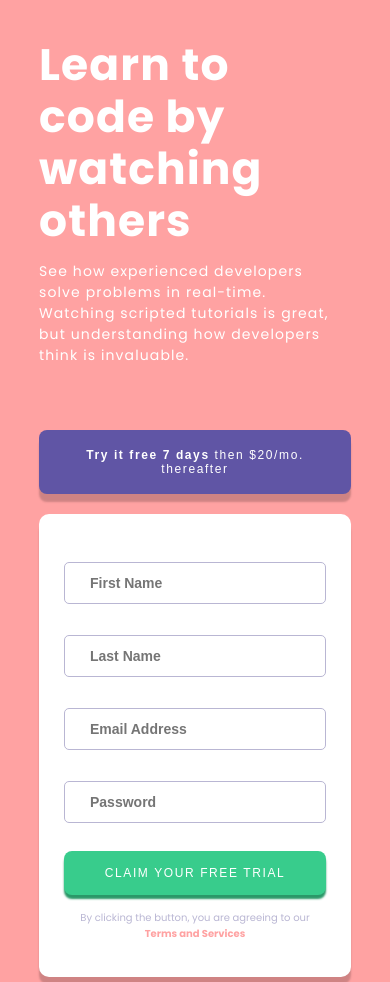
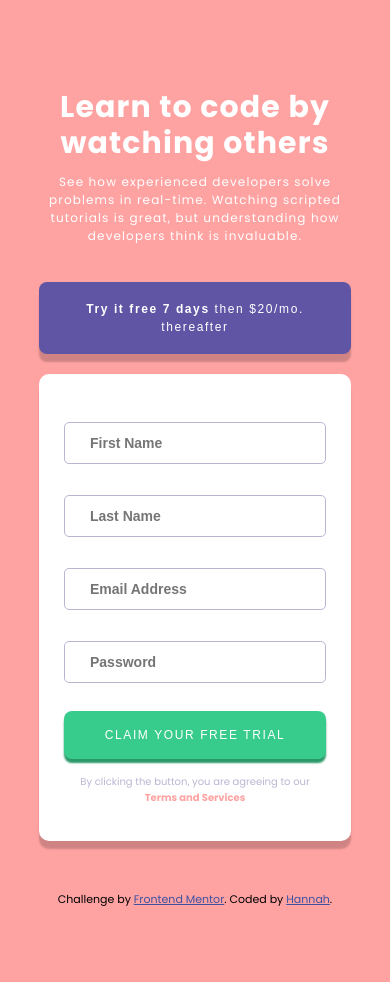
Before and after one commit to hannah-saurusrex/intro-with-signup-form, a website: page app/index.html in a window 390 px wide. Shown: the top 982 px of the page. After the commit the page ends 919 px from the top, so only its background shows below. Drawn offline with Linux system fonts and the light colour scheme.

Commit message:
refined mobile styles including spacing and font sizes

```diff
--- a/app/assets/styles/styles.css
+++ b/app/assets/styles/styles.css
@@ -10,9 +10,6 @@
 }
 
 html {
-    background-image: url("/app/assets/images/bg-intro-desktop.png") no-repeat center fixed;
-    background-size: cover;
-    background-color: var(--red);
     -moz-box-sizing: border-box; /* Firefox */
     -webkit-box-sizing: border-box; /* Safari */
 }
@@ -24,6 +21,9 @@ body {
     max-width: 1440px;
     padding-top: 10%;
     width: 80%;
+    background-image: url("/app/assets/images/bg-intro-desktop.png") no-repeat center fixed;
+    background-size: cover;
+    background-color: var(--red);
 }
 
 .main {
@@ -139,18 +139,40 @@ input[type=text] {
     /* mobile styles based on style-guide doc */
     .main {
         display: grid;
+        grid-gap: 25px;
         grid-template-columns: 1fr;
         grid-template-areas:
         "intro"
         "signup";
+        margin-top: 50px;
     }
 
     .info {
         grid-area: intro;
+        text-align: center;
+        padding: 0;
+    }
+
+    h1 {
+        font-size: 30px;
+        line-height: 2.25rem;
+    }
+
+    .info p {
+        font-size: 12px;
+        line-height: inherit;
     }
 
     .form {
         grid-area: signup;
     }
 
+    button {
+        line-height: 18px;
+    }
+
+    .claim {
+        padding: 15px 10px;
+    }
+
 }
--- a/app/index.html
+++ b/app/index.html
@@ -15,7 +15,7 @@
   <div class="main">
 
     <div class="info">
-      <h1>Learn to code by<br> watching others</h1>
+      <h1>Learn to code by watching others</h1>
       <p>See how experienced developers solve problems in real-time. Watching scripted tutorials is great,
           but understanding how developers think is invaluable.
       </p>
--- a/app/temp/styles/styles.css
+++ b/app/temp/styles/styles.css
@@ -9,9 +9,6 @@
   --grayBlue: hsl(246, 25%, 77%); }
 
 html {
-  background-image: url("/app/assets/images/bg-intro-desktop.png") no-repeat center fixed;
-  background-size: cover;
-  background-color: var(--red);
   -moz-box-sizing: border-box;
   /* Firefox */
   -webkit-box-sizing: border-box;
@@ -23,7 +20,10 @@ body {
   font-family: 'Poppins', sans-serif;
   max-width: 1440px;
   padding-top: 10%;
-  width: 80%; }
+  width: 80%;
+  background-image: url("/app/assets/images/bg-intro-desktop.png") no-repeat center fixed;
+  background-size: cover;
+  background-color: var(--red); }
 
 .main {
   display: grid;
@@ -121,9 +121,23 @@ input[type=text]:focus {
   /* mobile styles based on style-guide doc */
   .main {
     display: grid;
+    grid-gap: 25px;
     grid-template-columns: 1fr;
-    grid-template-areas: "intro" "signup"; }
+    grid-template-areas: "intro" "signup";
+    margin-top: 50px; }
   .info {
-    grid-area: intro; }
+    grid-area: intro;
+    text-align: center;
+    padding: 0; }
+  h1 {
+    font-size: 30px;
+    line-height: 2.25rem; }
+  .info p {
+    font-size: 12px;
+    line-height: inherit; }
   .form {
-    grid-area: signup; } }
+    grid-area: signup; }
+  button {
+    line-height: 18px; }
+  .claim {
+    padding: 15px 10px; } }
```
